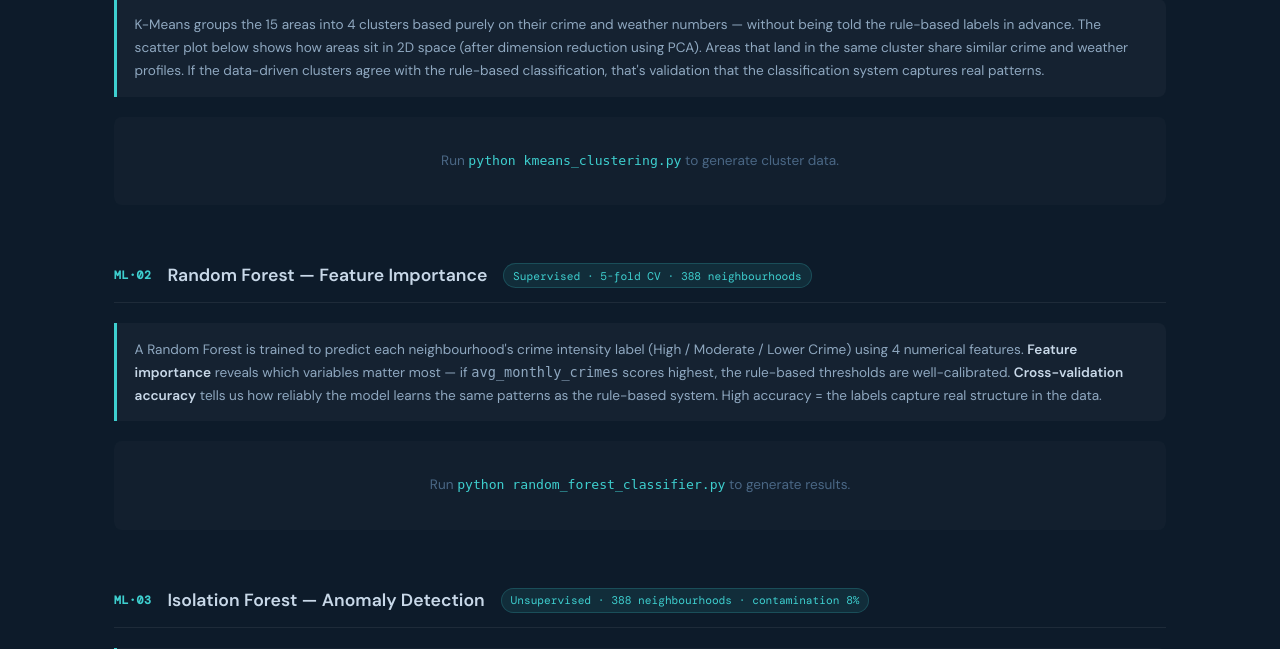
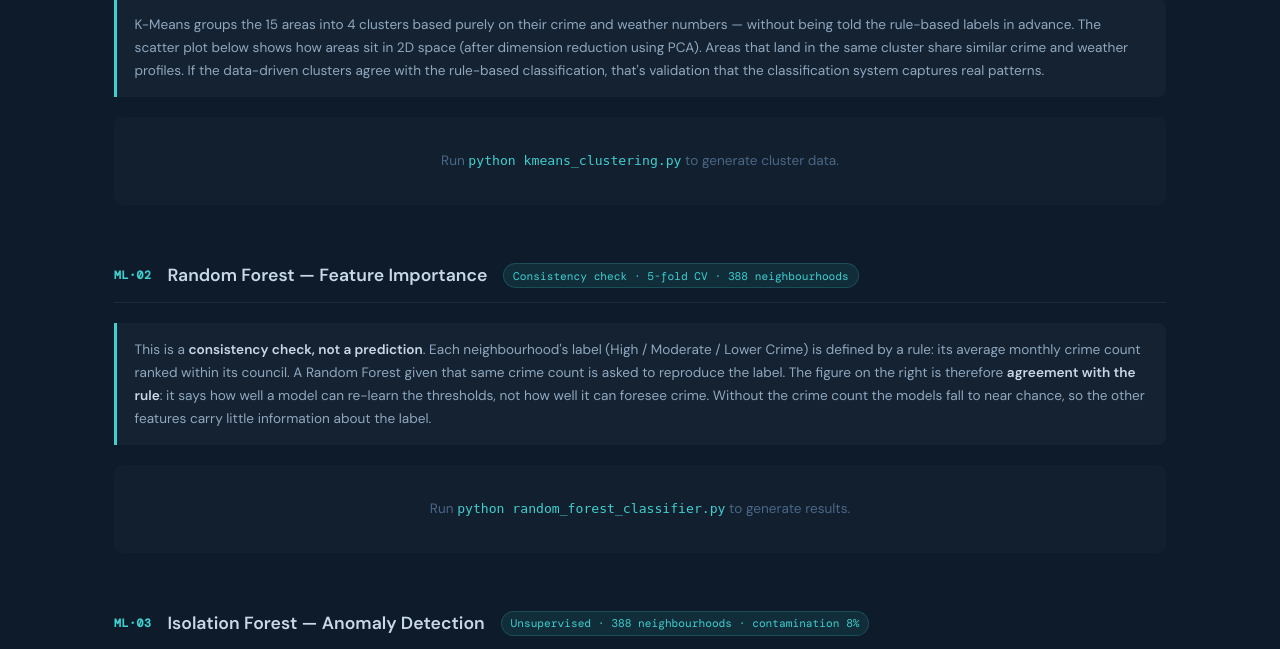
Before and after one commit to FireCloud24/LiveSafe-Area-Risk-Classification, a Flask app: template templates/analysis.html in a window 1280 px wide. Shown: the part 388-1037 px from the top of the page. Run offline with Flask 3, Linux system fonts and the light colour scheme; the template is opened without the code that fills it, so the values that code supplies are empty.

Commit message:
L5: Report the classifiers as agreement with the rule labels, not accuracy
The neighbourhood label is the within-council tercile of avg_monthly_crimes,
and the models were given avg_monthly_crimes as a feature, so the headline
accuracies were circular. Notebook 1 now states the target, adds a
majority-class baseline, and cross-validates the ablation without the crime
count. On the 388 corrected neighbourhoods (5-fold CV): baseline 34.8%,
RF 74.7% and GB 86.4% with the crime count, RF 44.6% and GB 46.4% without.
The app's Analysis page labels the figure as agreement with the rule.

A non-circular target (next quarter's class) needs monthly counts per
neighbourhood, which the repository does not keep; noted as future work.

```diff
--- a/templates/analysis.html
+++ b/templates/analysis.html
@@ -148,15 +148,15 @@
   <div class="ml-section-hdr">
     <span class="ml-num">ML·02</span>
     <h2 class="ml-title">Random Forest — Feature Importance</h2>
-    <span class="ml-badge">Supervised · 5-fold CV · 388 neighbourhoods</span>
+    <span class="ml-badge">Consistency check · 5-fold CV · 388 neighbourhoods</span>
   </div>
   <div class="what-this-means">
-    A Random Forest is trained to predict each neighbourhood's crime
-    intensity label (High / Moderate / Lower Crime) using 4 numerical features.
-    <strong>Feature importance</strong> reveals which variables matter most — if
-    <code>avg_monthly_crimes</code> scores highest, the rule-based thresholds are well-calibrated.
-    <strong>Cross-validation accuracy</strong> tells us how reliably the model learns the same
-    patterns as the rule-based system. High accuracy = the labels capture real structure in the data.
+    This is a <strong>consistency check, not a prediction</strong>. Each neighbourhood's label
+    (High / Moderate / Lower Crime) is defined by a rule: its average monthly crime count ranked
+    within its council. A Random Forest given that same crime count is asked to reproduce the label.
+    The figure on the right is therefore <strong>agreement with the rule</strong>: it says how well a
+    model can re-learn the thresholds, not how well it can foresee crime. Without the crime count
+    the models fall to near chance, so the other features carry little information about the label.
   </div>
 
   {% if rf_importance_json %}
@@ -168,19 +168,15 @@
     <div class="card" style="margin-bottom:0; display:flex; flex-direction:column; gap:1rem;">
       <div class="accuracy-big">
         <span class="accuracy-big-val">{{ rf_accuracy }}%</span>
-        <div class="accuracy-big-lbl">5-Fold Cross-Validated Accuracy</div>
+        <div class="accuracy-big-lbl">Agreement with the rule-based label (5-fold CV)</div>
         <div style="font-size:0.78rem;color:var(--mist);margin-top:0.5rem;">
-          {% if rf_accuracy and rf_accuracy >= 75 %}
-            Strong result — the ML model learns the same patterns as the rule-based labels,
-            confirming those labels capture genuine structure.
-          {% else %}
-            Moderate result — some patterns overlap between the rule-based and ML approach.
-          {% endif %}
+          The label is computed from one of the model's own inputs, so this is not a measure
+          of predictive accuracy. It is below 100% because the thresholds differ by council.
         </div>
       </div>
       {% if rf_fold_scores_json %}
       <div>
-        <div class="section-title">Per-fold accuracy</div>
+        <div class="section-title">Per-fold agreement with the rule label</div>
         <canvas id="chartCvFolds" height="100"></canvas>
       </div>
       {% endif %}
```
Also changed, not shown: data/processed/ml_model_comparison.csv (+6 -5 lines), random_forest_classifier.py (+4 -5 lines), data/processed/nb1_model_comparison.png, 1 other file.
